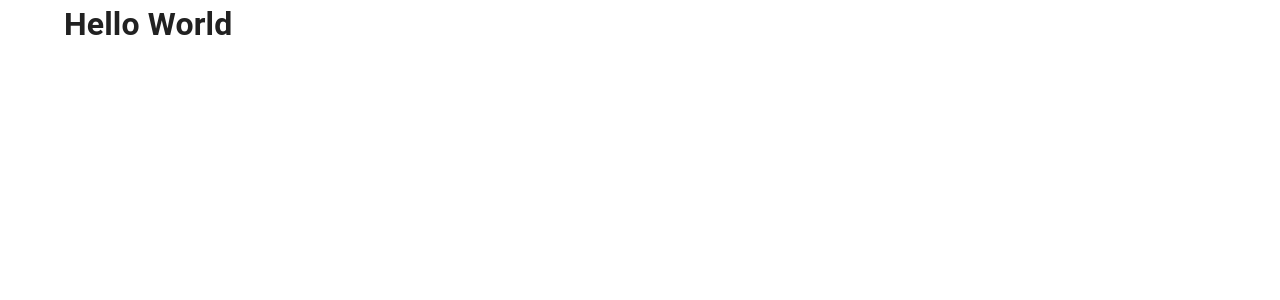
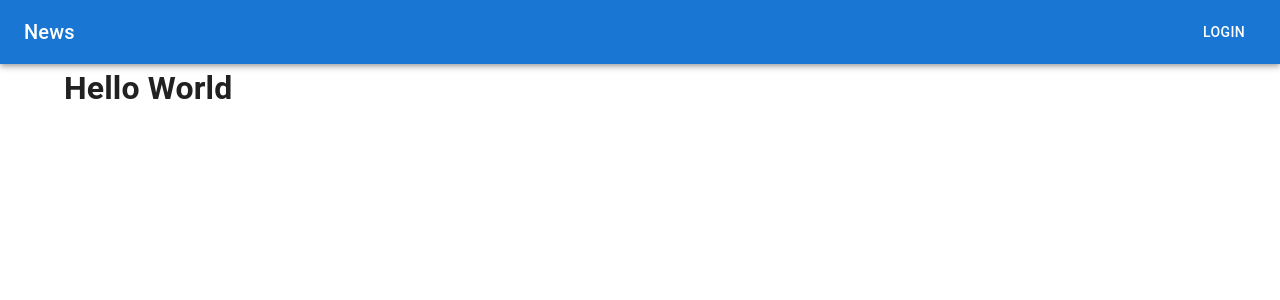
Before and after one commit to RenanLorijola/ufabc-plan, a React (Create React App) app in the folder frontend/: page / in a window 1280 px wide. Shown: the top 300 px of the page. Built offline with nearby package versions, Linux system fonts and the light colour scheme.

Commit message:
frontend: componente de header

```diff
--- a/frontend/src/App.tsx
+++ b/frontend/src/App.tsx
@@ -3,10 +3,12 @@ import { BrowserRouter as Router } from 'react-router-dom'
 
 import GlobalStyle from './styles/global'
 
+import { Header } from 'components'
 import Routes from './routes'
 
 const App = (): JSX.Element => (
   <Router>
+    <Header />
     <Routes />
     <GlobalStyle />
   </Router>
--- /dev/null
+++ b/frontend/src/components/Header/index.tsx
@@ -0,0 +1,19 @@
+import React from 'react'
+import { AppBar, Box, Toolbar, Typography, Button } from '@material-ui/core'
+
+const Header: React.FC = (): JSX.Element => {
+  return (
+    <Box sx={{ flexGrow: 1 }}>
+      <AppBar position="static">
+        <Toolbar>
+          <Typography variant="h6" component="div" sx={{ flexGrow: 1 }}>
+            News
+          </Typography>
+          <Button color="inherit">Login</Button>
+        </Toolbar>
+      </AppBar>
+    </Box>
+  )
+}
+
+export default Header
--- a/frontend/src/components/index.tsx
+++ b/frontend/src/components/index.tsx
@@ -1 +1,2 @@
 export { default as Container } from './Container'
+export { default as Header } from './Header'
--- a/frontend/src/pages/Home/index.tsx
+++ b/frontend/src/pages/Home/index.tsx
@@ -1,5 +1,5 @@
 import React from 'react'
-import { Container } from "@components"
+import { Container } from 'components'
 
 const Home: React.FC = (): JSX.Element => {
   return (
```
Also changed, not shown: frontend/src/components/Container/index.tsx (+4 -9 lines), frontend/tsconfig.json (+1 -8 lines).
